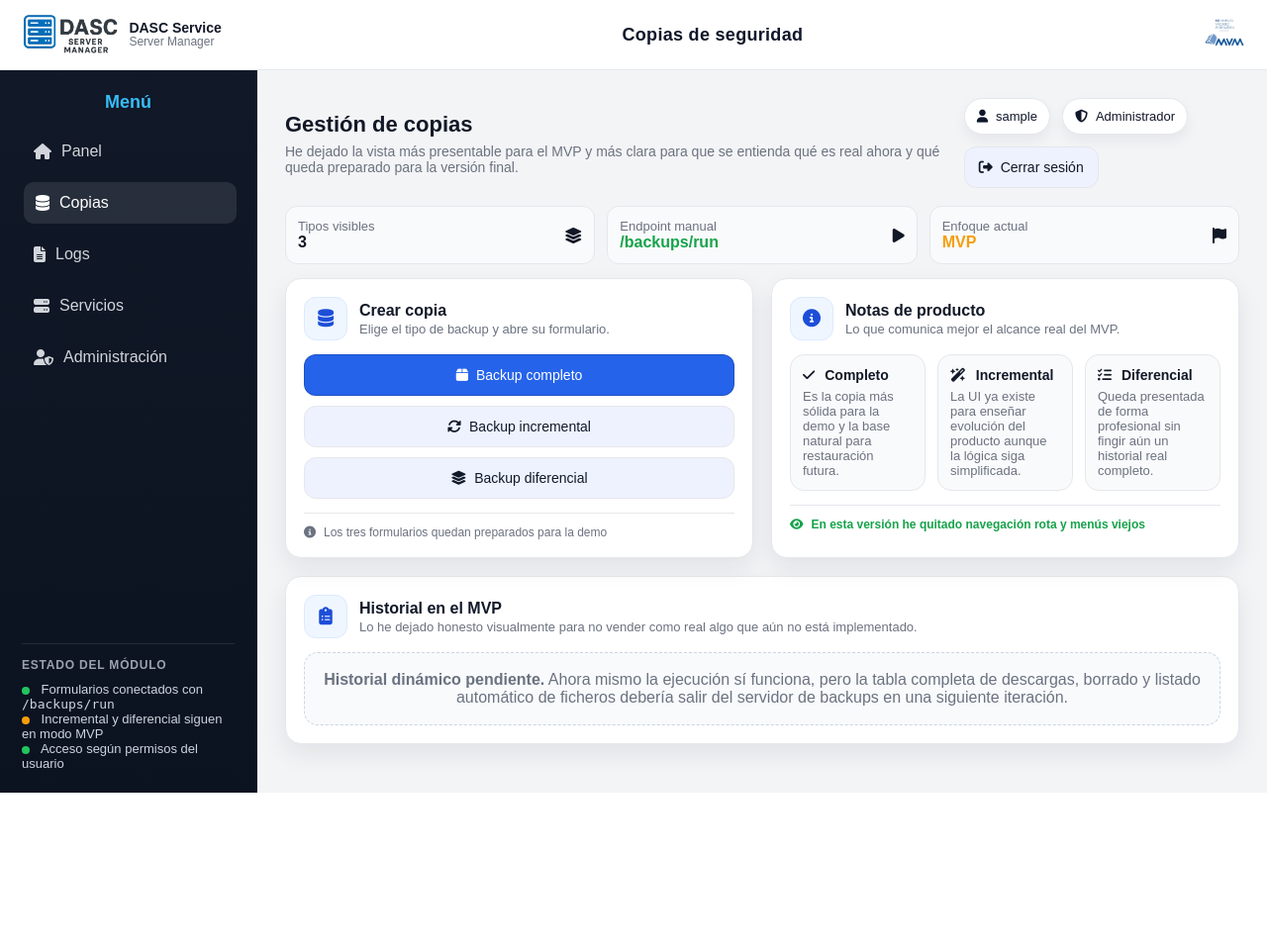
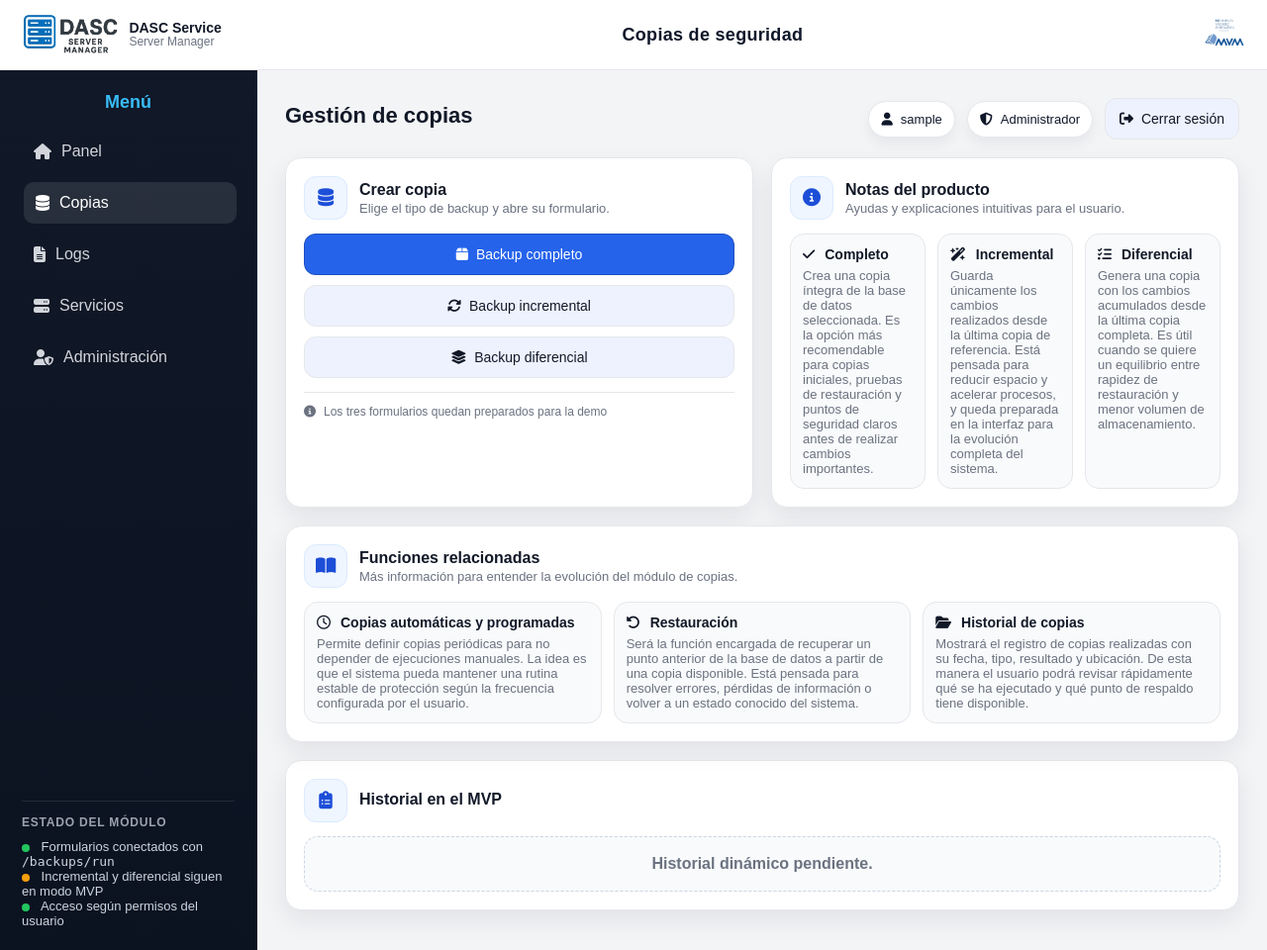
Before and after one commit to scolmena10/dasc-server-manager, a FastAPI app: page /backups in a window 1280 px wide. Shown: the whole page at 99% size. Before the commit the page ends 801 px from the top, so only its background shows below. Run offline with FastAPI, Linux system fonts and the light colour scheme; the visitor is signed in with stand-in values (Sample User, id 1).

Commit message:
Update backups.html

```diff
--- a/deploy/api/package/templates/backups.html
+++ b/deploy/api/package/templates/backups.html
@@ -5,6 +5,7 @@
   <meta name="viewport" content="width=device-width, initial-scale=1.0" />
   <title>DASC · Copias</title>
   <link rel="stylesheet" href="{{ url_for('static', path='css/estilo.css') }}">
+  <link rel="stylesheet" href="{{ url_for('static', path='css/servicios.css') }}">
   <link rel="stylesheet" href="{{ url_for('static', path='css/backups.css') }}">
   <link rel="stylesheet" href="https://cdnjs.cloudflare.com/ajax/libs/font-awesome/6.5.0/css/all.min.css">
 </head>
@@ -54,7 +55,6 @@
     <div class="topbar">
       <div>
         <h2 class="page-title">Gestión de copias</h2>
-        <p class="page-subtitle">He dejado la vista más presentable para el MVP y más clara para que se entienda qué es real ahora y qué queda preparado para la versión final.</p>
       </div>
       <div class="topbar-actions">
         <div class="status-pill"><i class="fa-solid fa-user"></i> {{ user }}</div>
@@ -62,30 +62,6 @@
         <form method="post" action="/logout" class="logout-form">
           <button type="submit" class="btn"><i class="fa-solid fa-right-from-bracket"></i> Cerrar sesión</button>
         </form>
-      </div>
-    </div>
-
-    <div class="kpi-grid">
-      <div class="kpi-card">
-        <div>
-          <div class="kpi-label">Tipos visibles</div>
-          <div class="kpi-value">3</div>
-        </div>
-        <i class="fa-solid fa-layer-group"></i>
-      </div>
-      <div class="kpi-card">
-        <div>
-          <div class="kpi-label">Endpoint manual</div>
-          <div class="kpi-value ok">/backups/run</div>
-        </div>
-        <i class="fa-solid fa-play"></i>
-      </div>
-      <div class="kpi-card">
-        <div>
-          <div class="kpi-label">Enfoque actual</div>
-          <div class="kpi-value warn">MVP</div>
-        </div>
-        <i class="fa-solid fa-flag"></i>
       </div>
     </div>
 
@@ -106,7 +82,10 @@
         </div>
 
         <div class="card-foot">
-          <span class="meta"><i class="fa-solid fa-circle-info"></i> Los tres formularios quedan preparados para la demo</span>
+          <span class="meta">
+            <i class="fa-solid fa-circle-info"></i>
+            Los tres formularios quedan preparados para la demo
+          </span>
         </div>
       </article>
 
@@ -114,42 +93,91 @@
         <div class="card-head">
           <div class="card-icon"><i class="fa-solid fa-circle-info"></i></div>
           <div class="card-title">
-            <h3>Notas de producto</h3>
-            <p>Lo que comunica mejor el alcance real del MVP.</p>
+            <h3>Notas del producto</h3>
+            <p>Ayudas y explicaciones intuitivas para el usuario.</p>
           </div>
         </div>
 
         <div class="help-grid">
           <div class="help-box">
             <h4><i class="fa-solid fa-check"></i> Completo</h4>
-            <p>Es la copia más sólida para la demo y la base natural para restauración futura.</p>
+            <p>
+              Crea una copia íntegra de la base de datos seleccionada. Es la opción más recomendable
+              para copias iniciales, pruebas de restauración y puntos de seguridad claros antes de
+              realizar cambios importantes.
+            </p>
           </div>
+
           <div class="help-box">
             <h4><i class="fa-solid fa-wand-magic-sparkles"></i> Incremental</h4>
-            <p>La UI ya existe para enseñar evolución del producto aunque la lógica siga simplificada.</p>
+            <p>
+              Guarda únicamente los cambios realizados desde la última copia de referencia. Está
+              pensada para reducir espacio y acelerar procesos, y queda preparada en la interfaz para
+              la evolución completa del sistema.
+            </p>
           </div>
+
           <div class="help-box">
             <h4><i class="fa-solid fa-list-check"></i> Diferencial</h4>
-            <p>Queda presentada de forma profesional sin fingir aún un historial real completo.</p>
+            <p>
+              Genera una copia con los cambios acumulados desde la última copia completa. Es útil
+              cuando se quiere un equilibrio entre rapidez de restauración y menor volumen de
+              almacenamiento.
+            </p>
+          </div>
+        </div>
+      </article>
+
+      <article class="card card-mini">
+        <div class="card-head">
+          <div class="card-icon"><i class="fa-solid fa-book-open"></i></div>
+          <div class="card-title">
+            <h3>Funciones relacionadas</h3>
+            <p>Más información para entender la evolución del módulo de copias.</p>
           </div>
         </div>
 
-        <div class="card-foot">
-          <span class="meta ok"><i class="fa-solid fa-eye"></i> En esta versión he quitado navegación rota y menús viejos</span>
+        <div class="help-grid">
+          <div class="help-box">
+            <h4><i class="fa-regular fa-clock"></i> Copias automáticas y programadas</h4>
+            <p>
+              Permite definir copias periódicas para no depender de ejecuciones manuales. La idea es
+              que el sistema pueda mantener una rutina estable de protección según la frecuencia
+              configurada por el usuario.
+            </p>
+          </div>
+
+          <div class="help-box">
+            <h4><i class="fa-solid fa-rotate-left"></i> Restauración</h4>
+            <p>
+              Será la función encargada de recuperar un punto anterior de la base de datos a partir de
+              una copia disponible. Está pensada para resolver errores, pérdidas de información o
+              volver a un estado conocido del sistema.
+            </p>
+          </div>
+
+          <div class="help-box">
+            <h4><i class="fa-solid fa-folder-open"></i> Historial de copias</h4>
+            <p>
+              Mostrará el registro de copias realizadas con su fecha, tipo, resultado y ubicación. De
+              esta manera el usuario podrá revisar rápidamente qué se ha ejecutado y qué punto de
+              respaldo tiene disponible.
+            </p>
+          </div>
         </div>
       </article>
     </section>
+
 
     <section class="card card-mini" style="margin-top: 18px;">
       <div class="card-head">
         <div class="card-icon"><i class="fa-solid fa-clipboard-list"></i></div>
         <div class="card-title">
           <h3>Historial en el MVP</h3>
-          <p>Lo he dejado honesto visualmente para no vender como real algo que aún no está implementado.</p>
         </div>
       </div>
       <div class="empty-state">
-        <p><strong>Historial dinámico pendiente.</strong> Ahora mismo la ejecución sí funciona, pero la tabla completa de descargas, borrado y listado automático de ficheros debería salir del servidor de backups en una siguiente iteración.</p>
+        <p><strong>Historial dinámico pendiente.</strong></p>
       </div>
     </section>
   </main>
```
